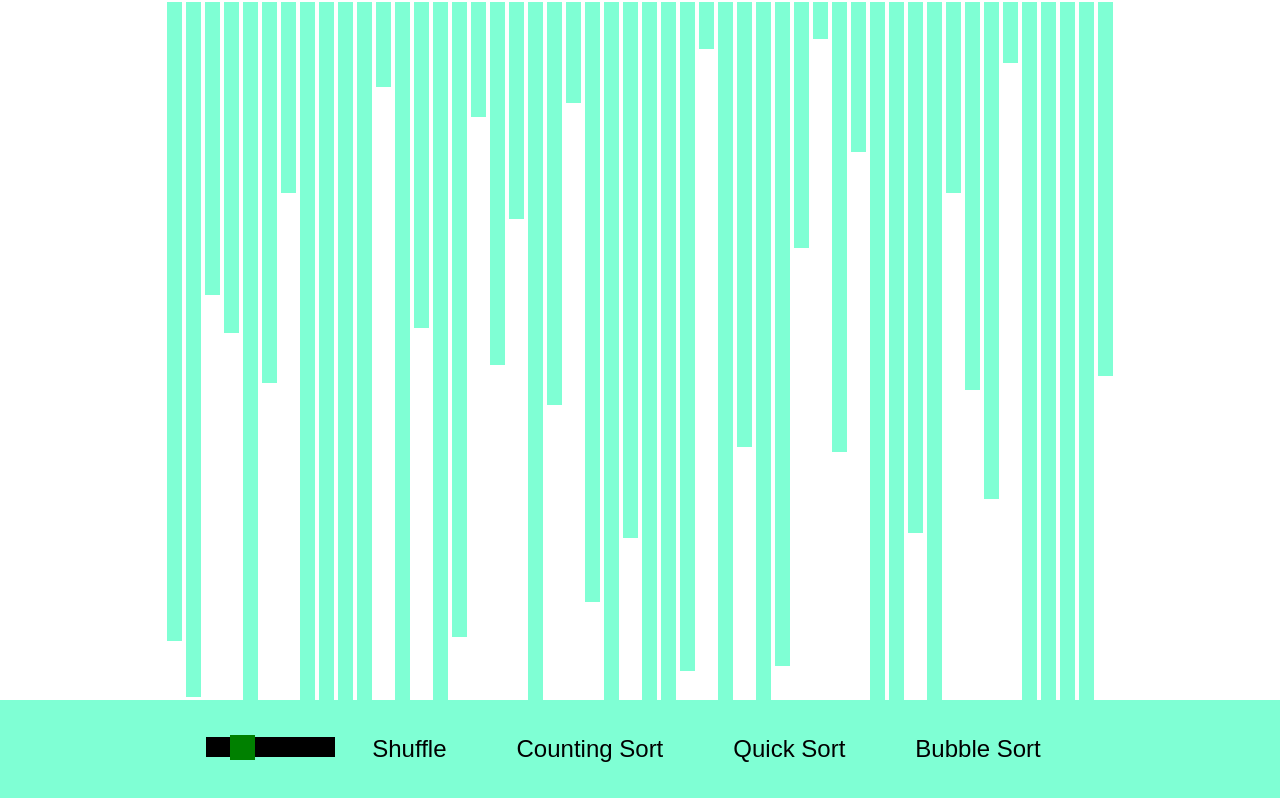
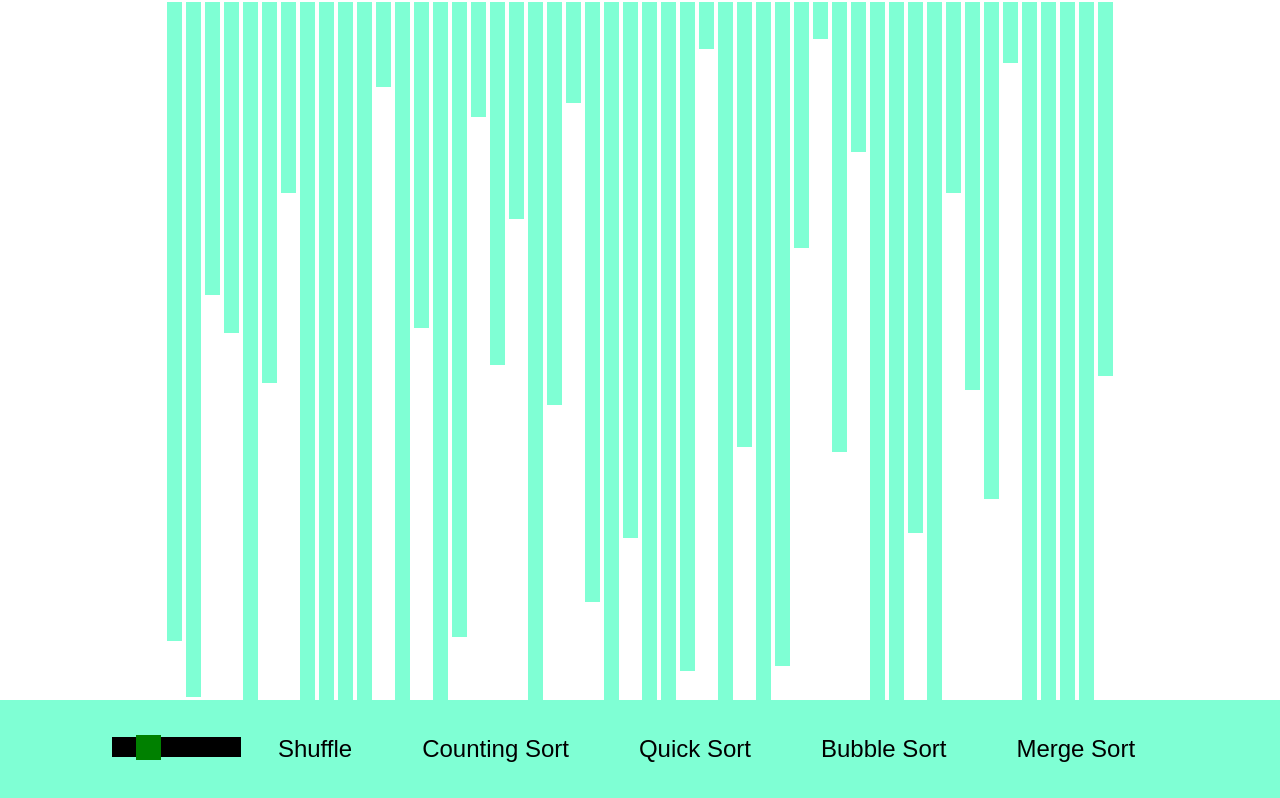
Before and after one commit to 0xC00000FD/Sorting-Visualizer, a React (Create React App) app: page / in a window 1280 px wide. Shown: the top 798 px of the page. Built offline with nearby package versions, Linux system fonts and the light colour scheme.

Commit message:
Added Mergesort

```diff
--- /dev/null
+++ b/src/Algorithms/mergesort.js
@@ -0,0 +1,46 @@
+export const mergeSort = (animations = [], array = [], st, dr) => {
+    if(array.length <= 1) return array;
+    mergeSortHelper(animations, array, st, dr);
+}
+
+const mergeSortHelper = (animations, array, st, dr) => {
+    if(st === dr) return;
+
+    const mij = Math.floor((st+dr)/2);
+    mergeSortHelper(animations, array, st, mij);
+    mergeSortHelper(animations, array, mij+1, dr);
+
+    merge(animations, array, st, dr, mij);
+}
+
+const merge = (animations = [], array = [], st, dr, mij) => {
+    let i = st, j = mij+1;
+    const auxiliary = [];
+
+    while(i <= mij && j <= dr){
+        animations.push({compare: [i, j]});
+        if(array[i] < array[j]){
+            auxiliary.push(array[i]);
+            i++;
+        } else {
+            auxiliary.push(array[j]);
+            j++;
+        }
+    }
+
+    while(i <= mij) {
+        animations.push({compare: [i, undefined]});
+        auxiliary.push(array[i]);
+        i++;
+    } while(j <= dr) {
+        animations.push({compare: [j, undefined]});
+        auxiliary.push(array[j]);
+        j++;
+    }
+
+    let k = 0;
+    for(let i = st; i <= dr; i++){
+        array[i] = auxiliary[k++];
+    }
+    animations.push({merge: [st, auxiliary]});
+}
--- a/src/Algorithms/quicksort.js
+++ b/src/Algorithms/quicksort.js
@@ -11,7 +11,6 @@ export const quicksort = (animations, array, st, dr) => {   //st = left, dr = ri
     }
     return array;
 }
-//this algorithm actually works, but I guess the animations are fucked
 
 const swap = (array, i, j) => {
     let temp = array[i];
--- a/src/Sorting Visualizer/buttons.jsx
+++ b/src/Sorting Visualizer/buttons.jsx
@@ -16,6 +16,7 @@ export class Buttons extends React.Component{
                 <button onClick={this.props.cSort} style={styles}>Counting Sort</button>
                 <button onClick={this.props.qSort} style={styles}>Quick Sort</button>
                 <button onClick={this.props.bSort} style={styles}>Bubble Sort</button>
+                <button onClick={this.props.mSort} style={styles}>Merge Sort</button>
             </>
         );
     }
--- a/src/Sorting Visualizer/sortingvisualizer.jsx
+++ b/src/Sorting Visualizer/sortingvisualizer.jsx
@@ -4,6 +4,7 @@ import {Buttons} from './buttons';
 import {countingSort} from '../Algorithms/countingsort';
 import {quicksort} from '../Algorithms/quicksort';
 import {bubblesort} from '../Algorithms/bubblesort';
+import {mergeSort} from '../Algorithms/mergesort';
 import {test} from '../Algorithms/testAlgo';
 
 export class SortingVisualizer extends React.Component{
@@ -15,6 +16,7 @@ export class SortingVisualizer extends React.Component{
         this.cSort = this.cSort.bind(this);
         this.qSort = this.qSort.bind(this);
         this.bSort = this.bSort.bind(this);
+        this.mSort = this.mSort.bind(this);
     }
 
     shuffle(){
@@ -109,6 +111,39 @@ export class SortingVisualizer extends React.Component{
         this.setState({array: sortedArray});
     }
 
+    async mSort(){
+        let animations = [], sortedArray = this.state.array;
+        let arrayElements = document.getElementsByClassName('numbers');
+        mergeSort(animations, sortedArray, 0, sortedArray.length-1);
+        console.log(animations);
+
+        for(let i = 0; i < animations.length; i++){
+            if(animations[i].compare !== undefined){
+                arrayElements[animations[i].compare[0]].style.backgroundColor = 'red';
+                if(animations[i].compare[1] !== undefined){
+                    arrayElements[animations[i].compare[1]].style.backgroundColor = 'red';
+                }
+
+                await new Promise(r => setTimeout(r, 15));
+                arrayElements[animations[i].compare[0]].style.backgroundColor = 'aquamarine';
+                if(animations[i].compare[1] !== undefined){
+                    arrayElements[animations[i].compare[1]].style.backgroundColor = 'aquamarine';
+                }
+            }
+            if(animations[i].merge !== undefined){
+                const dr = animations[i].merge[0] + animations[i].merge[1].length, st = animations[i].merge[0];
+                let k = 0;
+                for(let j = st; j < dr; j++){
+                    arrayElements[j].style.height = `${animations[i].merge[1][k++]/10}px`;
+                    await new Promise(r => setTimeout(r, 10));
+                }
+            }
+        }
+
+        sortedArray.sort(function(a, b){return a-b});
+        this.setState({array: sortedArray});
+    }
+
     componentDidMount(){
         this.shuffle();
     }
@@ -128,7 +163,7 @@ export class SortingVisualizer extends React.Component{
                 </div>
                 <div id="button">
                     <input type="range" min="5" max="200" id="range" onChange={this.shuffle} />
-                    <Buttons onHandleShuffle={this.shuffle} cSort={this.cSort} qSort={this.qSort} bSort={this.bSort} /*iSort={this.iSort}*//>
+                    <Buttons onHandleShuffle={this.shuffle} cSort={this.cSort} qSort={this.qSort} bSort={this.bSort} mSort={this.mSort} /*iSort={this.iSort}*//>
                 </div>
             </>
         );
```
